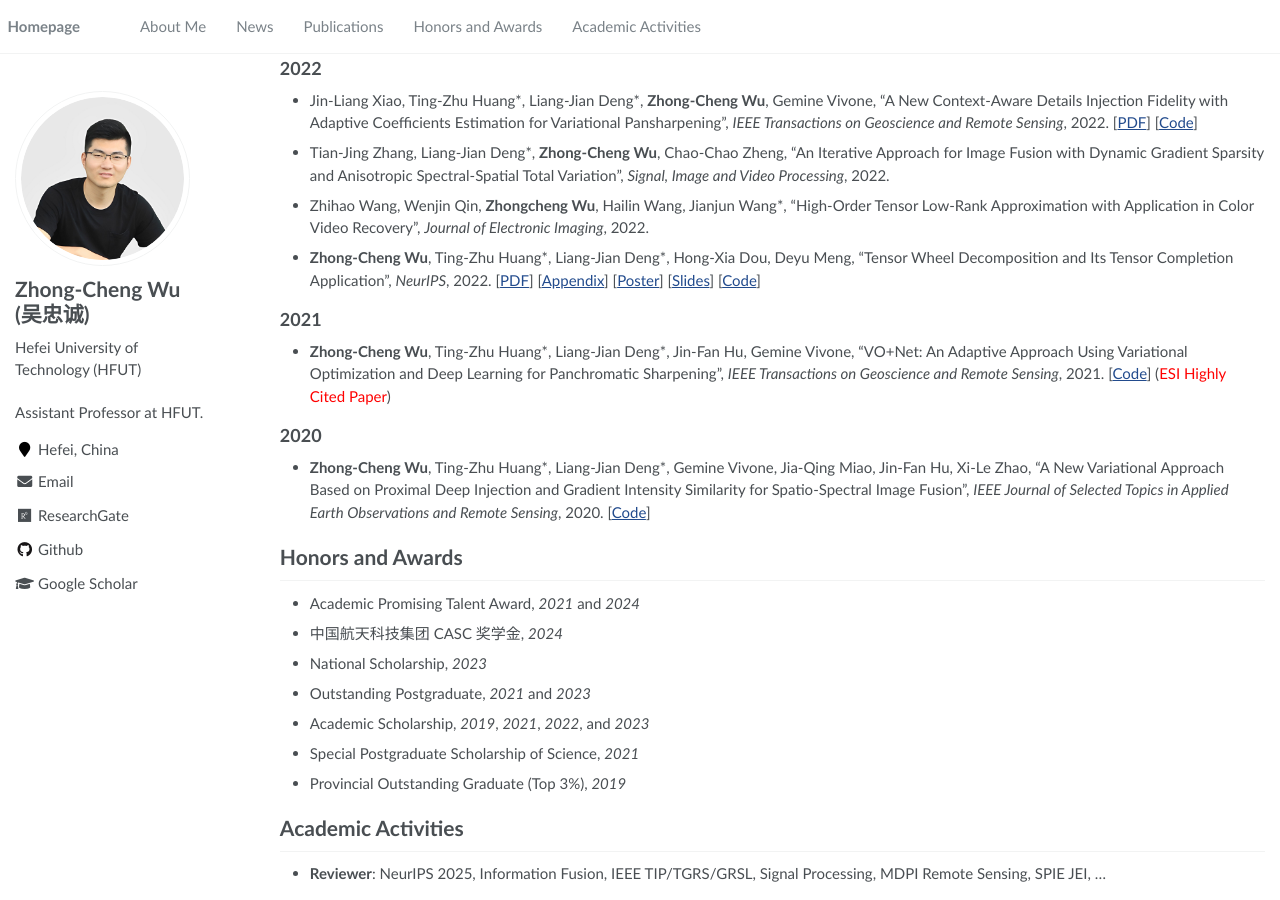
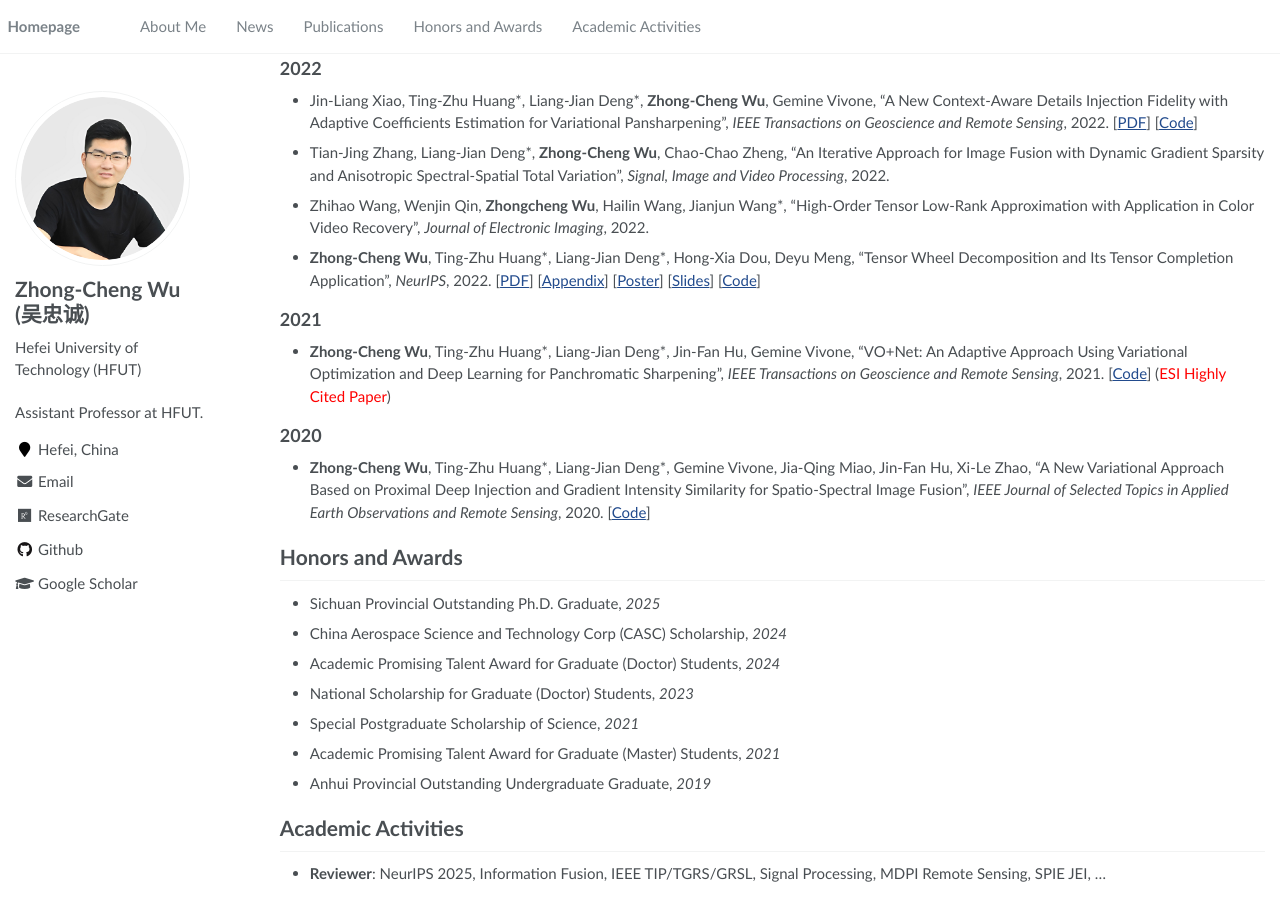
Before and after one commit to zhongchengwu/zhongchengwu.github.io, a Jekyll site: the page built from _pages/about.md, in a window 1280 px wide and 900 px high, scrolled down 1023 px. Built offline with Jekyll 4.4.1, drawn with Linux system fonts in a browser that asks for light colours.

Commit message:
Update about.md

```diff
--- a/_pages/about.md
+++ b/_pages/about.md
@@ -78,13 +78,13 @@ My research interests include high-dimensional image processing, image fusion, t
 
 
 # Honors and Awards
-- Academic Promising Talent Award, *2021* and *2024*
-- 中国航天科技集团 CASC 奖学金, *2024*
-- National Scholarship, *2023*
-- Outstanding Postgraduate, *2021* and *2023*
-- Academic Scholarship, *2019*, *2021*, *2022*, and *2023*
+- Sichuan Provincial Outstanding Ph.D. Graduate, *2025*
+- China Aerospace Science and Technology Corp (CASC) Scholarship, *2024*
+- Academic Promising Talent Award for Graduate (Doctor) Students, *2024*
+- National Scholarship for Graduate (Doctor) Students, *2023*
 - Special Postgraduate Scholarship of Science, *2021*
-- Provincial Outstanding Graduate (Top 3%), *2019*
+- Academic Promising Talent Award for Graduate (Master) Students, *2021*
+- Anhui Provincial Outstanding Undergraduate Graduate, *2019*
 
 # Academic Activities
 
```
